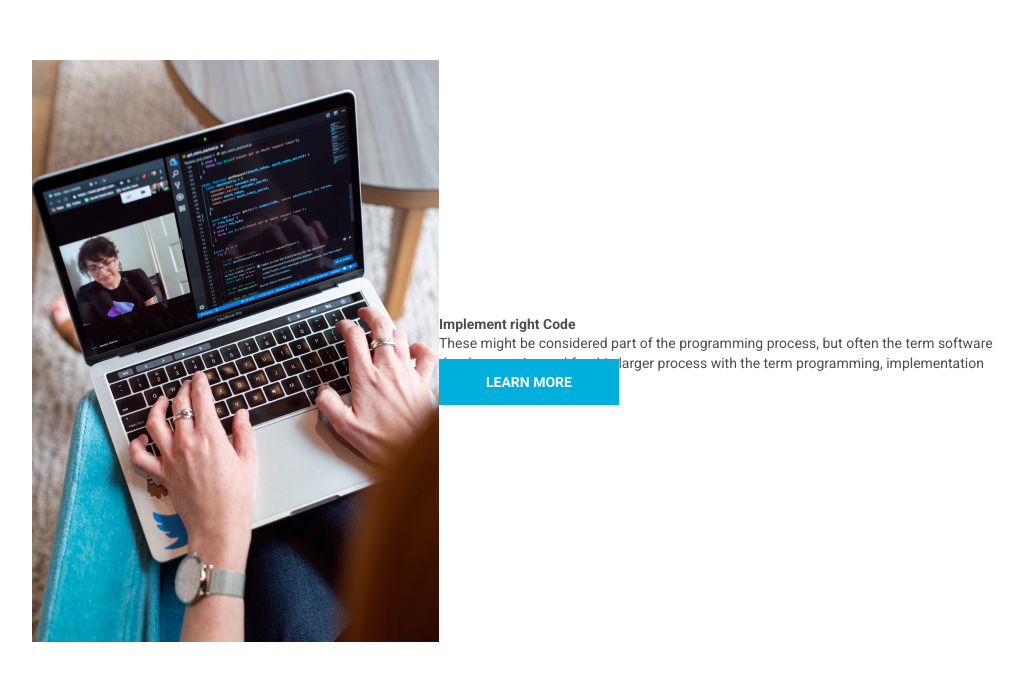
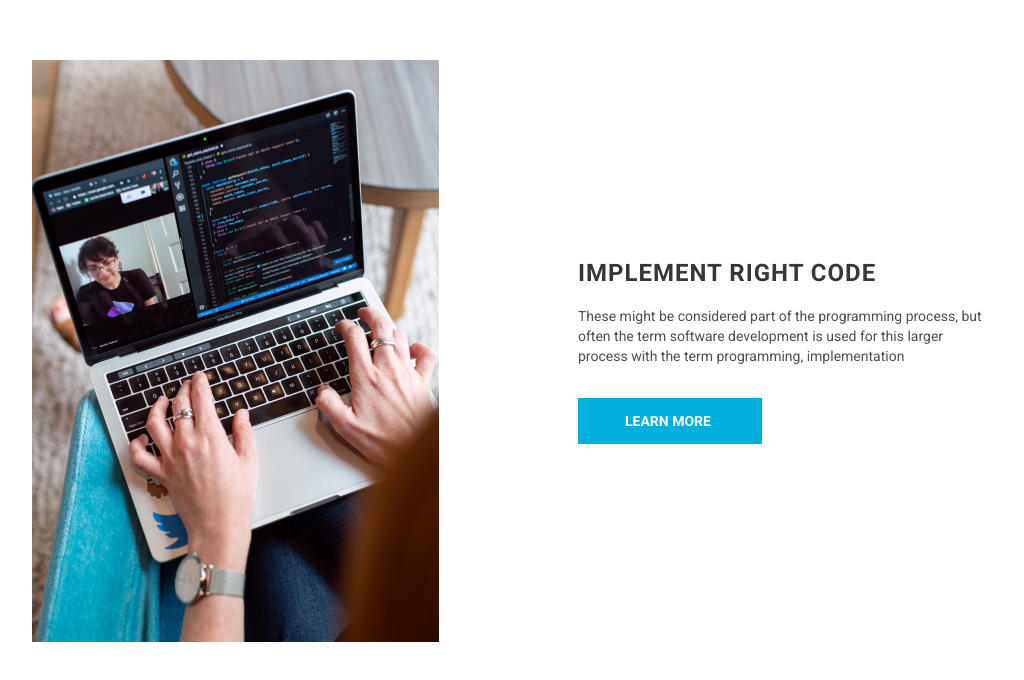
Before and after one commit to denmaloyreb/webdev, a plain HTML site: page index.html in a window 1280 px wide. Shown: the part 2147-2827 px from the top of the page, without its empty margins (237-1261 px from the left). Drawn offline with Linux system fonts and the light colour scheme.

Commit message:
feat: finish imlement section

```diff
--- a/style.css
+++ b/style.css
@@ -52,8 +52,6 @@ a {
     max-width: 1600px;
     margin: 0 auto;
 }
-
-.header {}
 
 .header {
     margin: 0 auto;
@@ -123,6 +121,7 @@ a {
 }
 
 .get-button {
+    display: block;
     background: #00AFDB;
     width: 184px;
     height: 46px;
@@ -248,7 +247,7 @@ a {
 }
 
 .implement__wrapper {
-    max-width: 1016px;
+    max-width: 953px;
     display: flex;
     justify-content: space-between;
     align-items: center;
@@ -256,3 +255,19 @@ a {
     margin-left: 269px;
     padding-bottom: 140px;
 }
+
+.implement__title {
+    font-weight: bold;
+    font-size: 24px;
+    line-height: 28px;
+    letter-spacing: 1px;
+    text-transform: uppercase;
+    color: #373737;
+    margin-top: -4px;
+    margin-bottom: 20px;
+}
+
+.implement__text {
+    max-width: 407px;
+    margin-bottom: 32px;
+}
```
